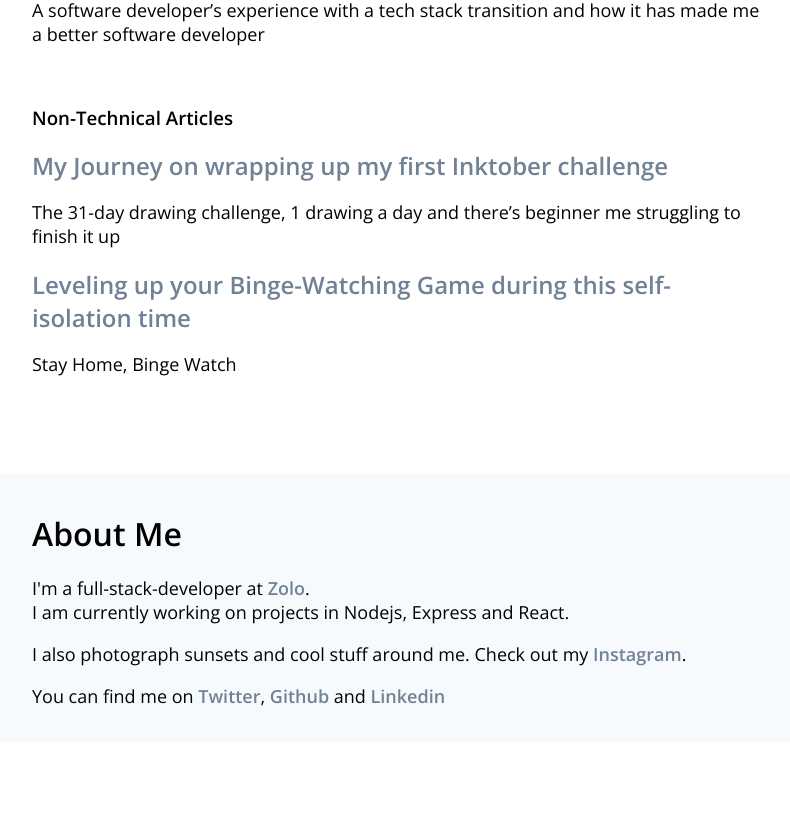
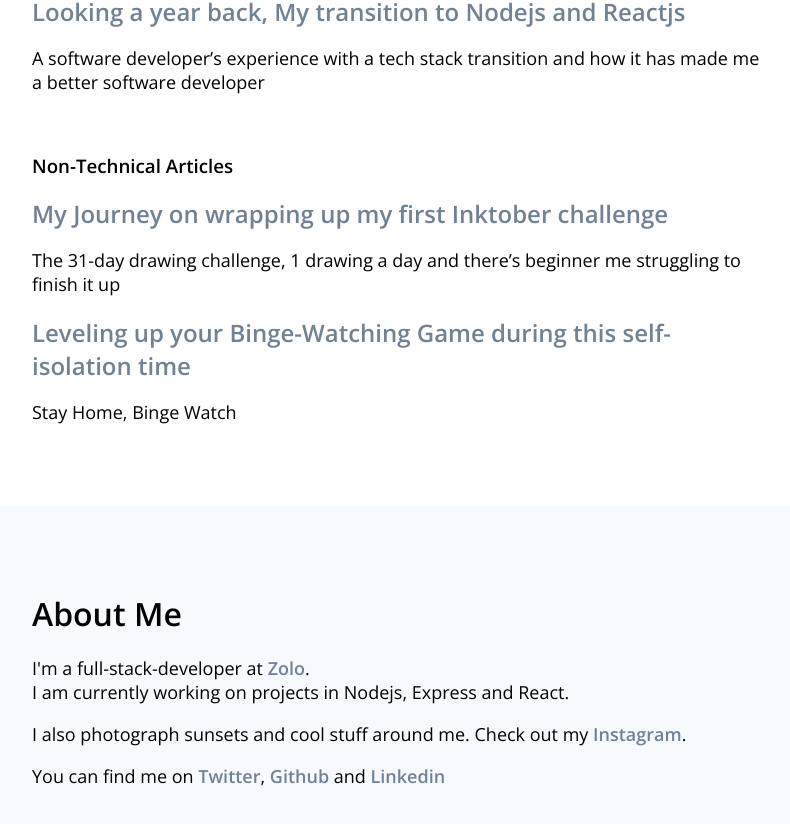
Before and after one commit to rishavmedhi/rm-portfolio, a React (Create React App) app: page / in a window 1280 px wide. Shown: the part 1000-1824 px from the top of the page, without its empty margins (242-1032 px from the left). Built offline with nearby package versions, Linux system fonts and the light colour scheme.

Commit message:
spacing fix for the main-container sections

```diff
--- a/src/pages/Homepage/styles/Homepage.style.scss
+++ b/src/pages/Homepage/styles/Homepage.style.scss
@@ -49,15 +49,13 @@
 .wrapper-spacing{
   max-width: calc(700px + 2rem);
   margin: 0 auto;
-  padding: 1rem;
+  padding: 4rem 1rem;
 }
 .main-container{
-  .writing-wrapper{
-    margin-bottom: 4em;
-  }
+  // .writing-wrapper{
+  // }
   .about-me-wrapper{
     position: relative;
-    margin-bottom: 4em;
     background-color: var(--section-bg-color);
   }
 }
```
